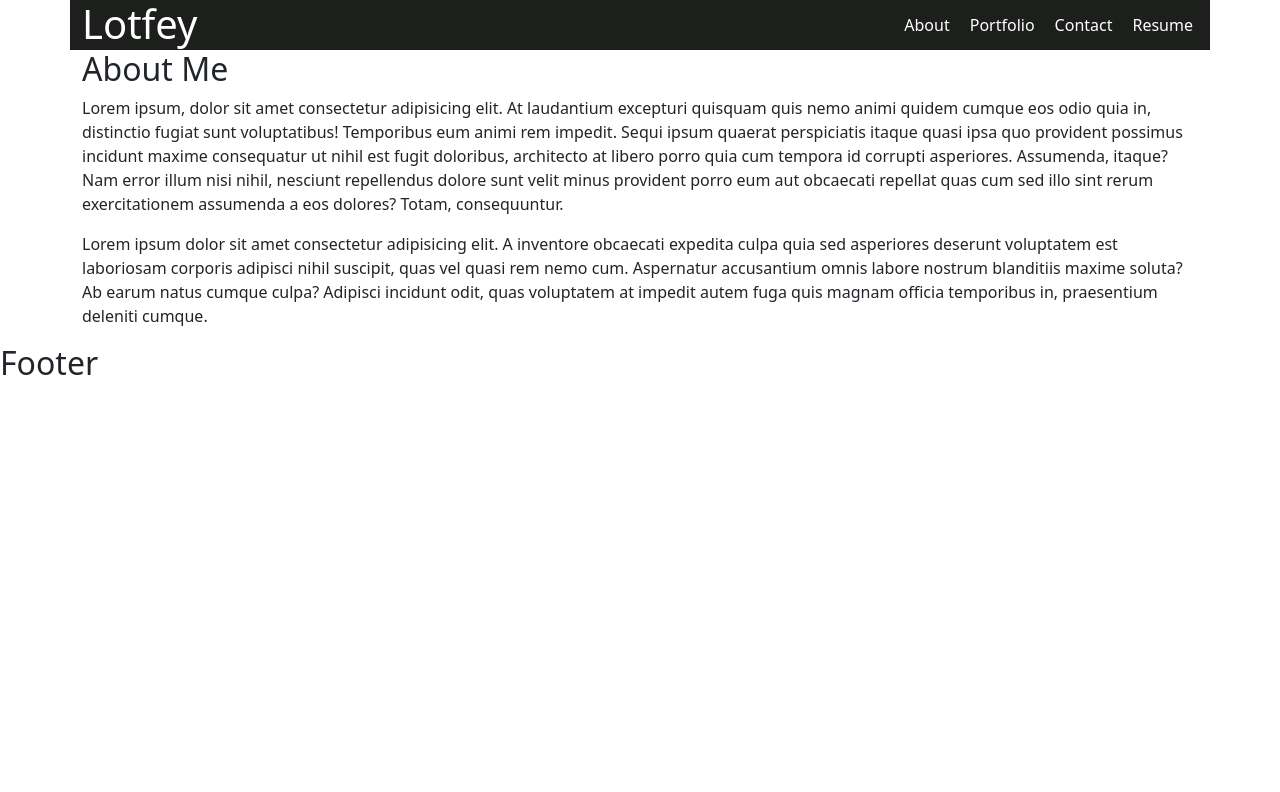
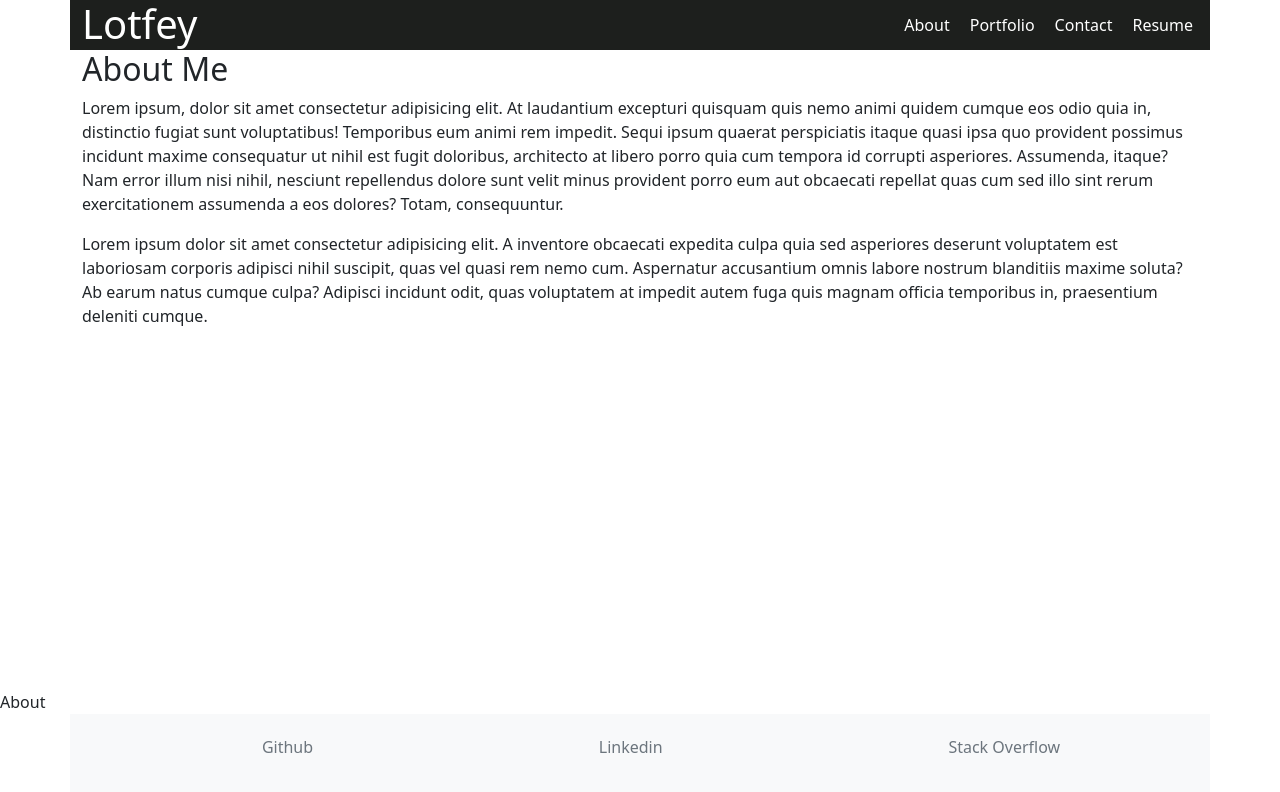
Before and after one commit to alotfey/Lotfey-React, a React (Create React App) app: page / in a window 1280 px wide. Shown: the top 792 px of the page. Built offline with nearby package versions, Linux system fonts and the light colour scheme.

Commit message:
add title change to pages functions

```diff
--- a/src/App.js
+++ b/src/App.js
@@ -1,5 +1,5 @@
-import PageManger from "./components/PageManger";
-import Footer from "./components/Footer";
+import PageManger from './components/PageManger';
+import Footer from './components/Footer';
 function App() {
   return (
     <div>
--- a/src/components/Footer.js
+++ b/src/components/Footer.js
@@ -2,9 +2,13 @@ import React from 'react';
 
 function Footer() {
   return (
-    <div>
-      <h2>Footer</h2>
-    </div>
+    <footer className="container footer mt-auto py-3 bg-light">
+      <span className="text-muted"><ul>
+        <li>Github</li>
+        <li>Linkedin</li>
+        <li>Stack Overflow</li>
+      </ul></span>
+    </footer>
   );
 }
 
--- a/src/components/PageManger.js
+++ b/src/components/PageManger.js
@@ -1,4 +1,4 @@
-import React, { useState } from 'react';
+import React, { useEffect, useState } from 'react';
 import Nav from './Nav';
 import About from './pages/About';
 import Contact from './pages/Contact';
@@ -6,7 +6,22 @@ import Portfolio from './pages/Portfolio';
 import Resume from './pages/Resume';
 
 function PageManger() {
-  const [currentPage, setCurrentPage] = useState('Home');
+  const [currentPage, setCurrentPage] = useState('About');
+
+
+  const changeTitle = () => {
+    if (currentPage === 'About') {
+      return (document.title = 'About');
+    } if (currentPage ==='Portfolio') {
+      return (document.title = 'Portfolio');
+    } if (currentPage === 'Contact') {
+      return (document.title = 'Contact');
+    }
+    if (currentPage === 'Resume') {
+      return (document.title = 'Resume');
+    }
+  };
+
   const renderPage = () => {
     if (currentPage === 'About') {
       return <About />;
@@ -18,7 +33,7 @@ function PageManger() {
       return <Contact />;
     }
     if (currentPage === 'Resume') {
-        return <Resume />
+      return <Resume />;
     }
     return <About />;
   };
@@ -28,6 +43,7 @@ function PageManger() {
     <div>
       <Nav currentPage={currentPage} handlePageChange={handlePageChange} />
       {renderPage()}
+      {changeTitle()}
     </div>
   );
 }
--- a/src/components/pages/About.js
+++ b/src/components/pages/About.js
@@ -2,7 +2,7 @@ import React from 'react';
 
 function About() {
   return (
-    <div className='container'>
+    <div id='about' className='container'>
       <h2>About Me</h2>
       <p>Lorem ipsum, dolor sit amet consectetur adipisicing elit. At laudantium excepturi quisquam quis nemo animi quidem cumque eos odio quia in, distinctio fugiat sunt voluptatibus! Temporibus eum animi rem impedit.
       Sequi ipsum quaerat perspiciatis itaque quasi ipsa quo provident possimus incidunt maxime consequatur ut nihil est fugit doloribus, architecto at libero porro quia cum tempora id corrupti asperiores. Assumenda, itaque?
--- a/src/components/pages/Contact.js
+++ b/src/components/pages/Contact.js
@@ -2,11 +2,11 @@ import React from 'react';
 
 function Contact() {
   return (
-    <div className="container">
+    <div id='contact' className="container">
       <form>
-      <div className="mb-3">
-            <label htmlFor="inputName">Name:</label>
-            <input type="text" className='form-control' />
+        <div className="mb-3">
+          <label htmlFor="inputName">Name:</label>
+          <input type="text" className="form-control" />
         </div>
         <div className="mb-3">
           <label htmlFor="inputEmail" className="form-label">
@@ -22,7 +22,19 @@ function Contact() {
             We'll never share your email with anyone else.
           </div>
         </div>
-        <button type="submit" className="btn btn-primary">Submit</button>
+        <div className="mb-3">
+          <label for="exampleFormControlTextarea1" className="form-label">
+            Message
+          </label>
+          <textarea
+            className="form-control"
+            id="exampleFormControlTextarea1"
+            rows="3"
+          ></textarea>
+        </div>
+        <button type="submit" className="btn btn-primary">
+          Submit
+        </button>
       </form>
     </div>
   );
--- a/src/components/pages/Portfolio.js
+++ b/src/components/pages/Portfolio.js
@@ -2,7 +2,7 @@ import React from 'react';
 
 function Portfolio() {
   return (
-    <div>
+    <div id='portfolio' className='container'>
       <h2>Portfolio</h2>
     </div>
   );
--- a/src/components/pages/Resume.js
+++ b/src/components/pages/Resume.js
@@ -2,7 +2,7 @@ import React from 'react';
 
 function Resume() {
   return (
-    <div>
+    <div id='resume' className='container'>
       <h2>Resume</h2>
     </div>
   );
--- a/src/index.css
+++ b/src/index.css
@@ -3,7 +3,9 @@
     margin: 0;
     box-sizing: border-box;
   }
-
+  #about, #portfolio, #resume, #contact {
+    min-height: 80vh;
+  }
   header a {
     text-decoration: none;
   }
```
